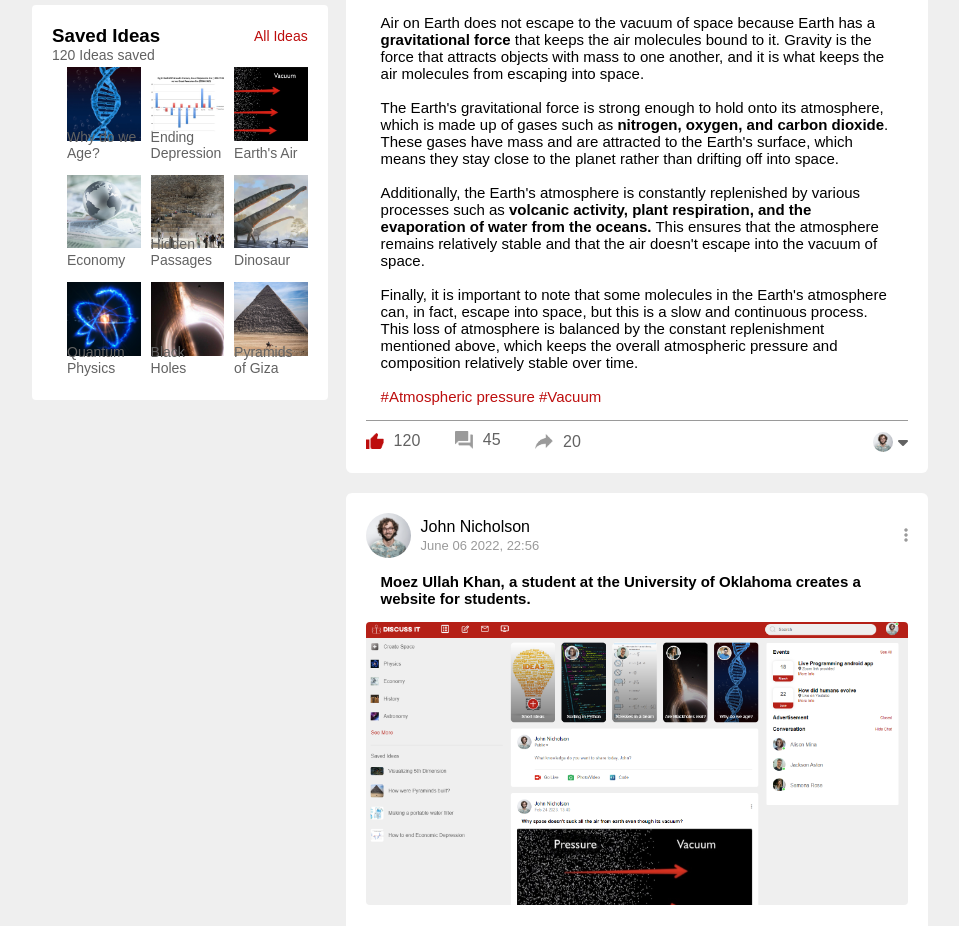
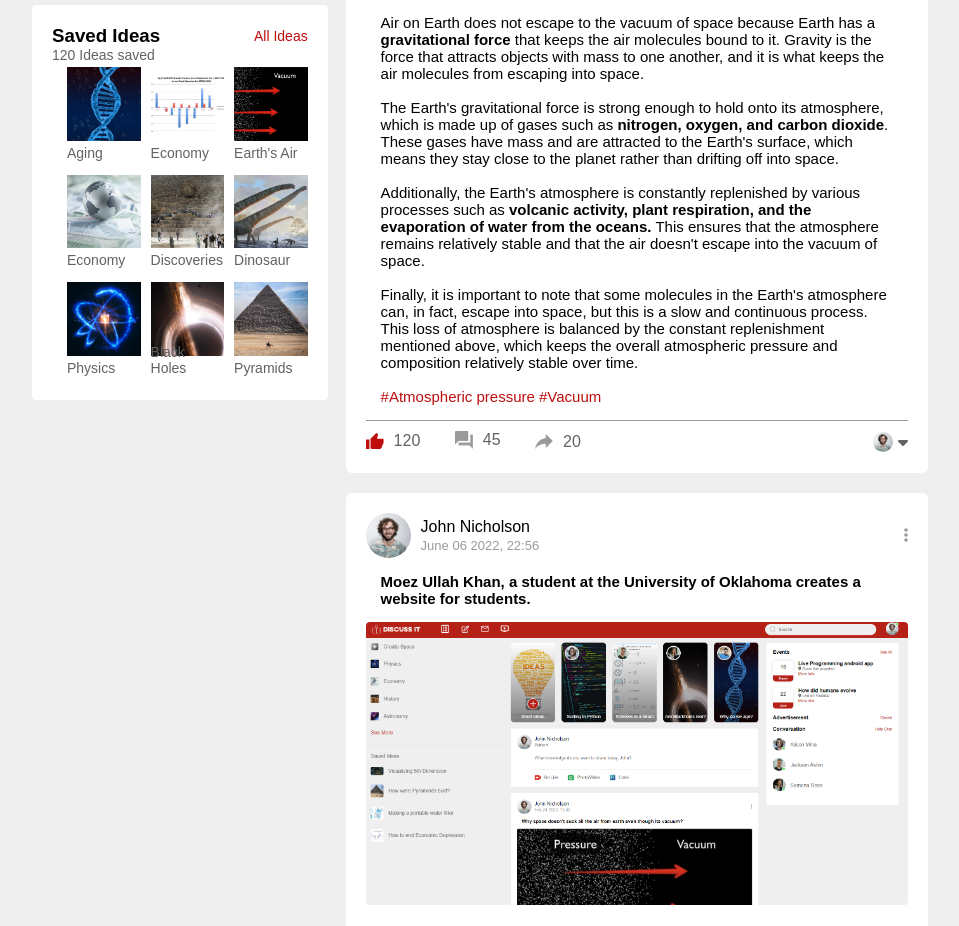
Before and after one commit to moezdurrani/Discuss-github.io, a plain HTML site: page profile.html in a window 1280 px wide. Shown: the part 1220-2146 px from the top of the page, without its empty margins (160-1119 px from the left). Drawn offline with Linux system fonts and the light colour scheme.

Commit message:
files updated, minors issues fixed

```diff
--- a/profile.html
+++ b/profile.html
@@ -148,15 +148,15 @@
                     <p>120 Ideas saved</p>
 
                     <div class="friends-box">
-                        <div><img src="images/feed55.jpg" alt=""> <p>Why do we Age?</p></div>
-                        <div><img src="images/depression.jpg" alt=""><p>Ending Depression</p></div>
+                        <div><img src="images/feed55.jpg" alt=""> <p>Aging</p></div>
+                        <div><img src="images/depression.jpg" alt=""><p>Economy</p></div>
                         <div><img src="images/feed11.png" alt=""><p>Earth's Air</p></div>
                         <div><img src="images/economics.jpg" alt=""><p>Economy</p></div>
-                        <div><img src="images/feed22.jpg" alt=""><p>Hidden Passages</p></div>
+                        <div><img src="images/feed22.jpg" alt=""><p>Discoveries</p></div>
                         <div><img src="images/feed33.png" alt=""><p>Dinosaur</p></div>
-                        <div><img src="images/physics.jpg" alt=""><p>Quantum Physics</p></div>
+                        <div><img src="images/physics.jpg" alt=""><p>Physics</p></div>
                         <div><img src="images/feed44.jpg" alt=""><p>Black Holes</p></div>
-                        <div><img src="images/pyramids.jpg" alt=""><p>Pyramids of Giza</p></div>
+                        <div><img src="images/pyramids.jpg" alt=""><p>Pyramids</p></div>
                     </div>
                 </div>
 
--- a/style.css
+++ b/style.css
@@ -653,6 +653,7 @@ nav{
 }
 .friends-box p{
     position: absolute;
+    margin-top: -25px;
     bottom: 0;
     left: 0;
 }
```
